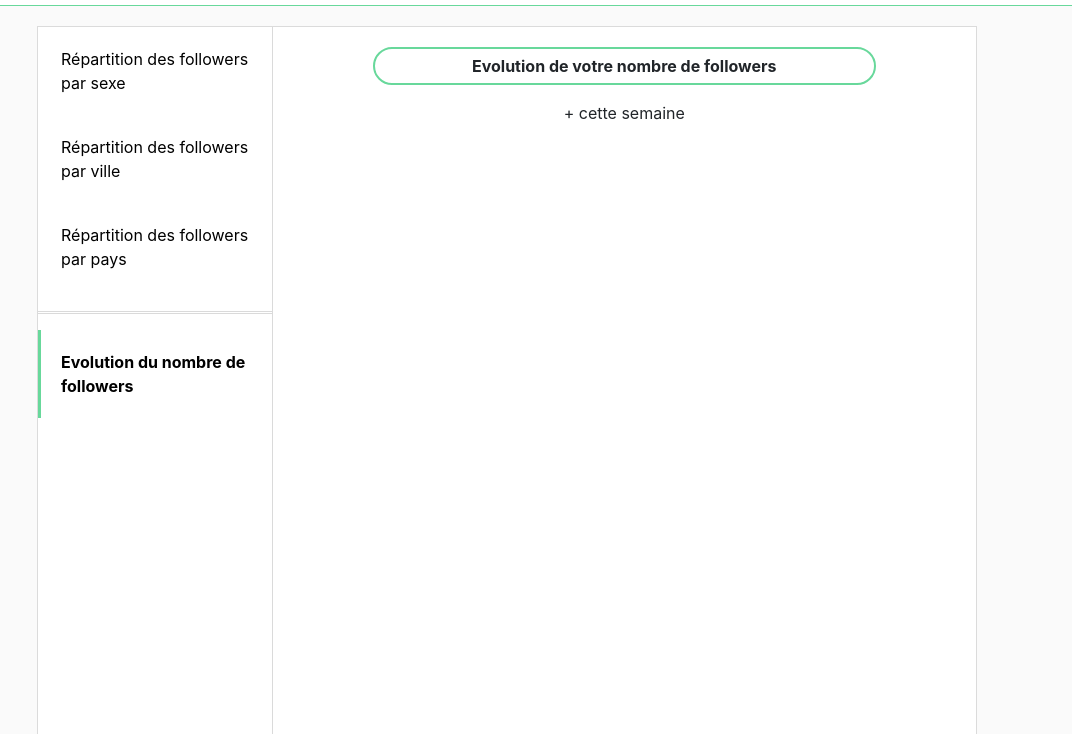
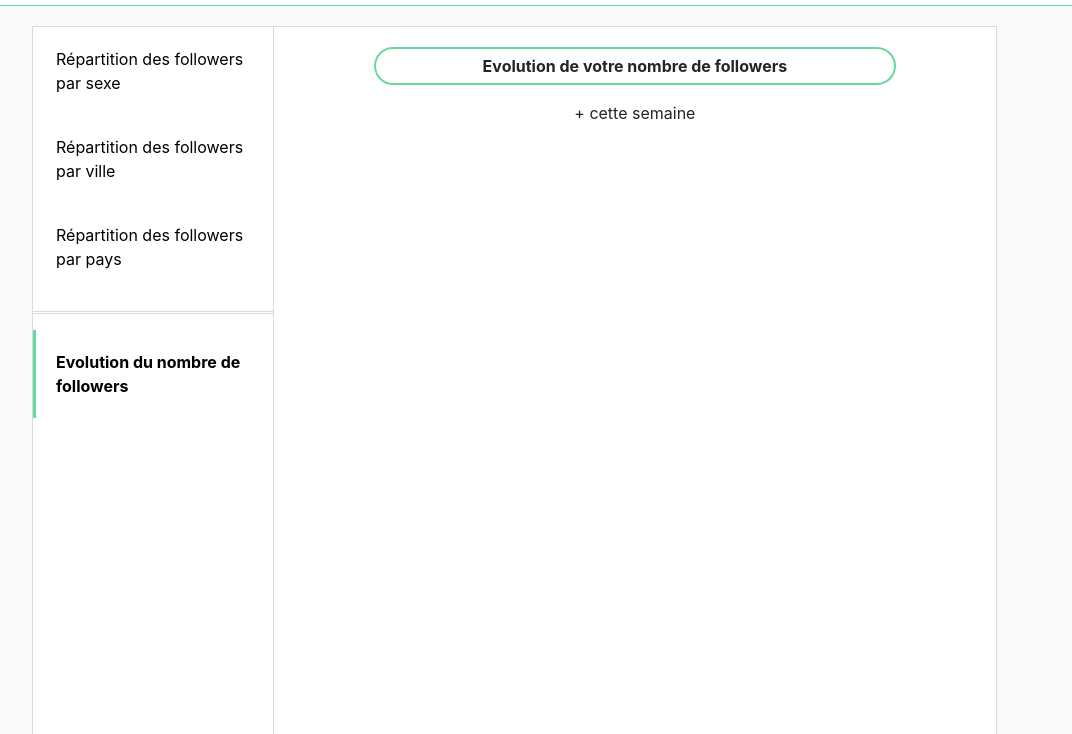
Before and after one commit to Mbosc12/ProjetWeb, a website: page templates/evol_follow.html in a window 1280 px wide. Shown: the part 66-800 px from the top of the page, without its empty margins (133-1205 px from the left). Drawn offline with nearby package versions, Linux system fonts and the light colour scheme; no server answers; files whose address does not match are found by name.

Commit message:
Modif css pour stats

```diff
--- a/style/css/stats_profile.css
+++ b/style/css/stats_profile.css
@@ -32,8 +32,8 @@ body {
     border: 1px solid #dbdbdb;
     margin-top: 20px;
     margin-bottom: 20px;
-    margin-left: 170px;
-    width: 940px;
+    margin-left: 165px;
+    width: 965px;
 }
 
 #graphic p {
```
